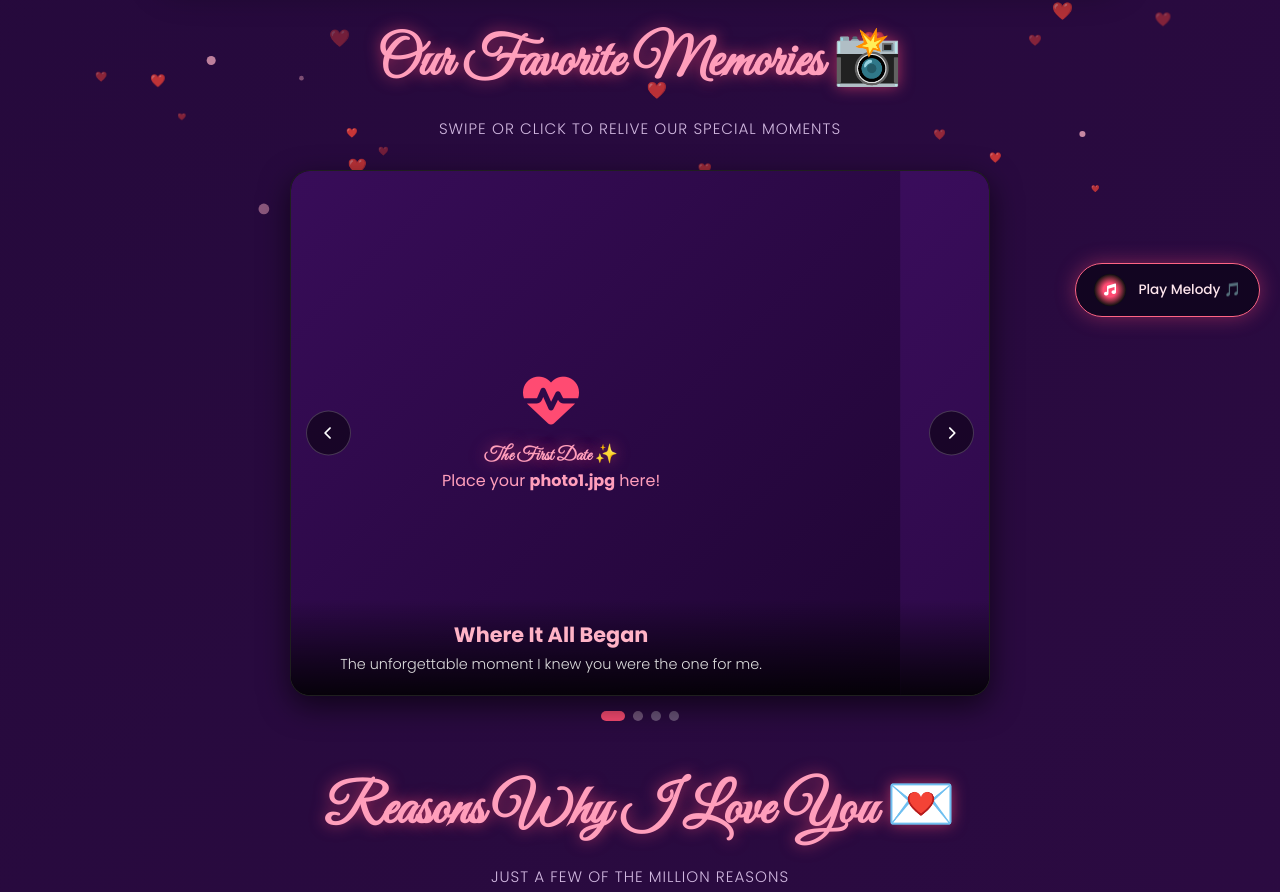
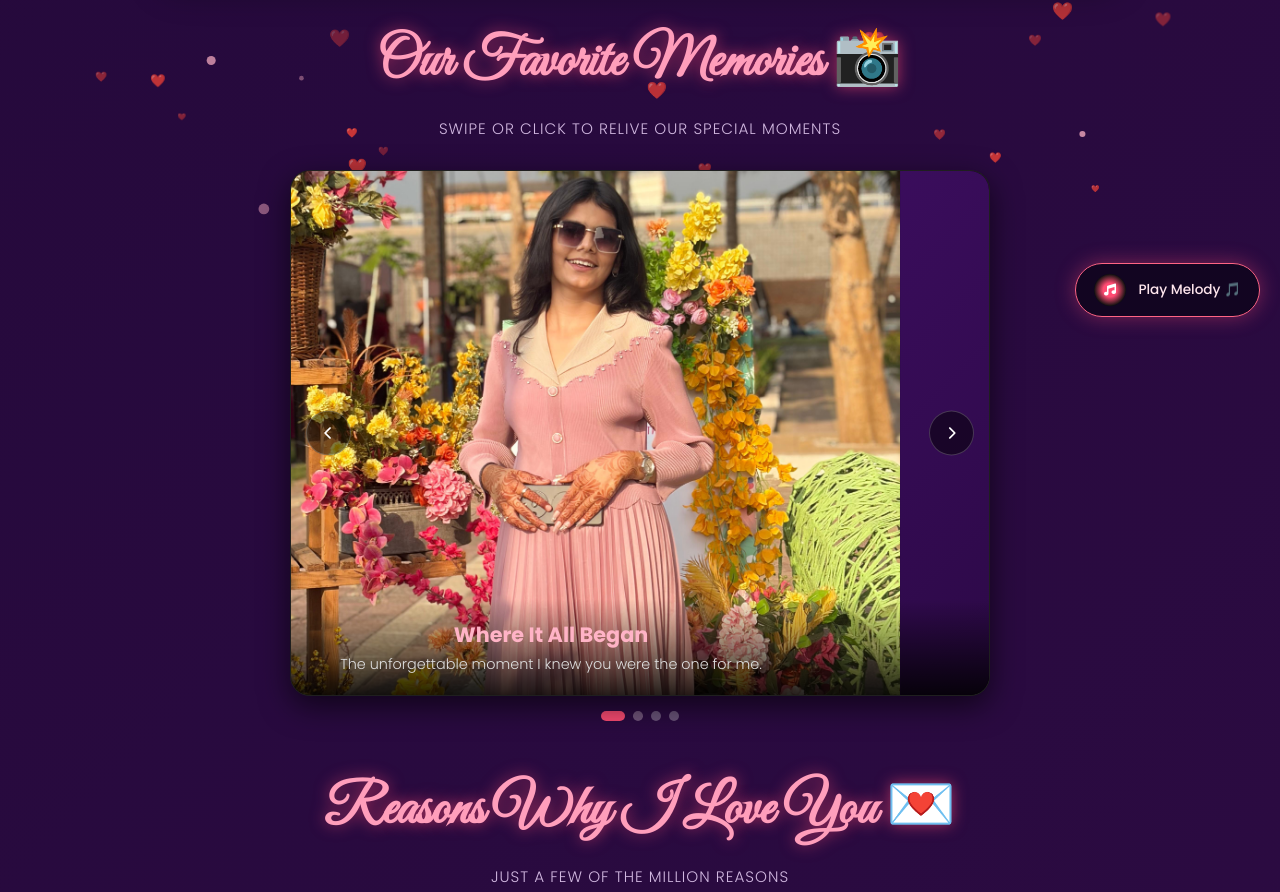
Before and after one commit to aryanraj-11/Himani, a plain HTML site: page index.html in a window 1280 px wide. Shown: the part 463-1355 px from the top of the page. Drawn offline with nearby package versions, Linux system fonts and the light colour scheme.

Commit message:
Update index.html

```diff
--- a/index.html
+++ b/index.html
@@ -793,7 +793,7 @@
 
                 <!-- SLIDE 1 -->
                 <div class="slide">
-                    <img src="photo1.jpg" alt="Memory 1" onerror="this.style.display='none'; this.nextElementSibling.style.display='flex';">
+                    <img src="WhatsApp Image 2026-10-21 at 3.21.16 PM.jpeg" alt="Memory 1" onerror="this.style.display='none'; this.nextElementSibling.style.display='flex';">
                     <div class="photo-placeholder" style="display: none;">
                         <i class="fa-solid fa-heart-pulse"></i>
                         <h3>The First Date ✨</h3>
```
